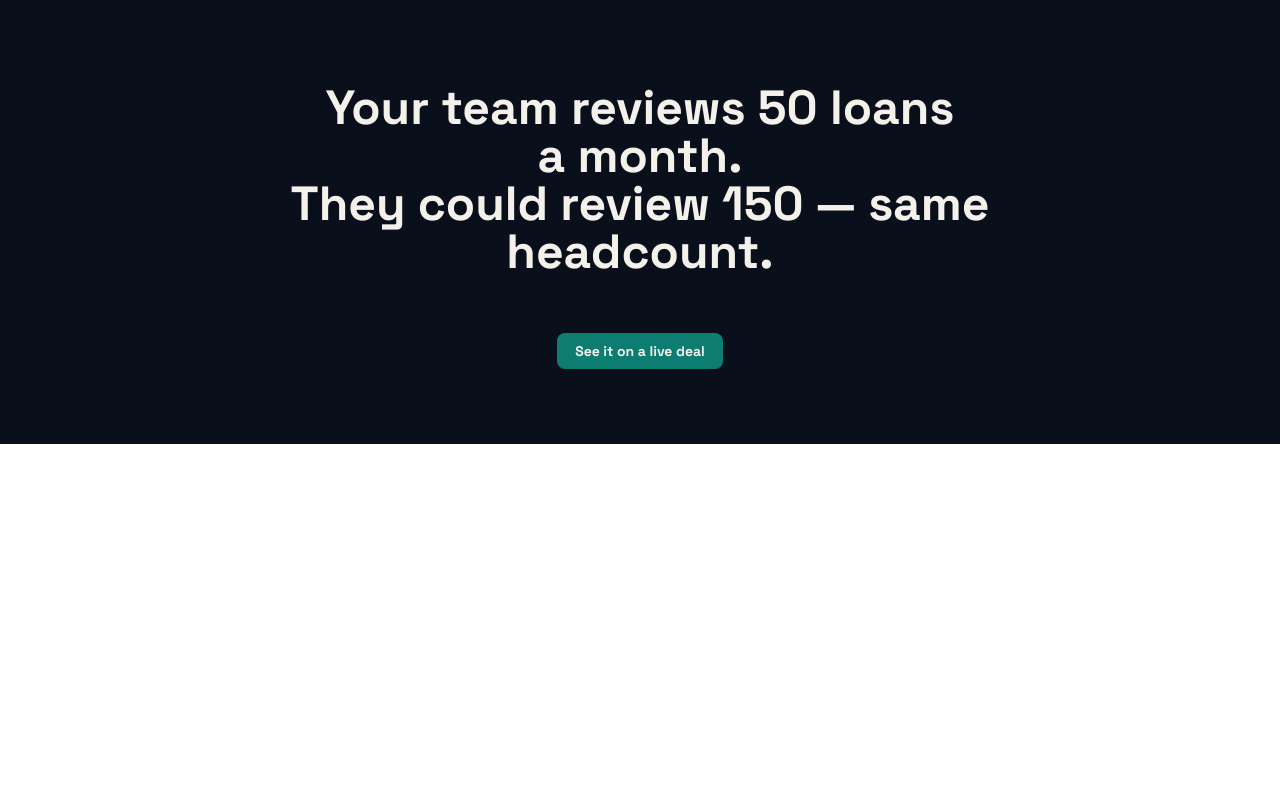
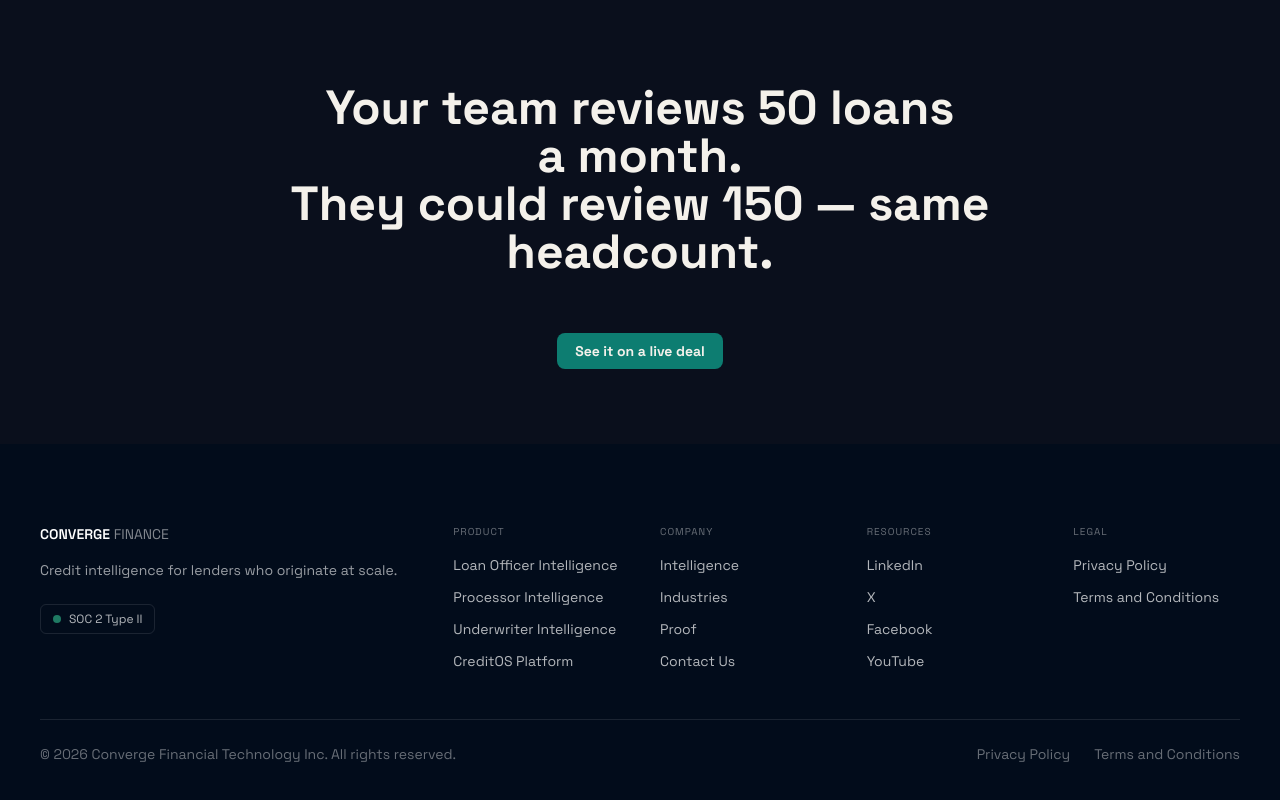
Before and after one commit to mtforstartups-hub/converge, a Next.js app: page / in a window 1280 px wide. Shown: the part 6854-7654 px from the top of the page. Before the commit the page ends 7298 px from the top, so only its background shows below. Built offline with nearby package versions, Linux system fonts and the light colour scheme.

Commit message:
added footer

```diff
--- a/app/layout.tsx
+++ b/app/layout.tsx
@@ -2,6 +2,7 @@ import type { Metadata } from "next";
 import { Fraunces, Space_Grotesk } from "next/font/google";
 import "./globals.css";
 import Header from "@/components/Header";
+import Footer from "@/components/Footer";
 
 const fraunces = Fraunces({
   variable: "--font-fraunces",
@@ -32,6 +33,7 @@ export default function RootLayout({
       <body className="min-h-full flex flex-col">
         <Header />
         <main>{children}</main>
+        <Footer />
       </body>
     </html>
   );
--- /dev/null
+++ b/components/Footer.tsx
@@ -0,0 +1,120 @@
+import Link from "next/link";
+
+export default function Footer() {
+  return (
+    <footer className="w-full bg-[#020C1B] text-white">
+      <div className="max-w-7xl mx-auto px-4 sm:px-6 lg:px-10 py-16 lg:py-20">
+        {/* TOP GRID */}
+        <div className="grid gap-10 md:grid-cols-2 lg:grid-cols-6">
+          {/* BRAND */}
+          <div className="lg:col-span-2">
+            <div className="text-sm font-semibold mb-4">
+              CONVERGE{" "}
+              <span className="text-white/50 font-normal">FINANCE</span>
+            </div>
+
+            <p className="text-sm text-white/60 max-w-sm mb-6">
+              Credit intelligence for lenders who originate at scale.
+            </p>
+
+            {/* Badge */}
+            <div className="inline-flex items-center gap-2 border border-white/10 rounded-md px-3 py-1.5 text-xs text-white/70">
+              <span className="w-2 h-2 rounded-full bg-[#1F7A63]" />
+              SOC 2 Type II
+            </div>
+          </div>
+
+          {/* PRODUCT */}
+          <div>
+            <p className="text-[10px] uppercase tracking-widest text-white/40 mb-4">
+              Product
+            </p>
+            <ul className="flex flex-col gap-3 text-sm text-white/70">
+              <li>
+                <Link href="#">Loan Officer Intelligence</Link>
+              </li>
+              <li>
+                <Link href="#">Processor Intelligence</Link>
+              </li>
+              <li>
+                <Link href="#">Underwriter Intelligence</Link>
+              </li>
+              <li>
+                <Link href="#">CreditOS Platform</Link>
+              </li>
+            </ul>
+          </div>
+
+          {/* COMPANY */}
+          <div>
+            <p className="text-[10px] uppercase tracking-widest text-white/40 mb-4">
+              Company
+            </p>
+            <ul className="flex flex-col gap-3 text-sm text-white/70">
+              <li>
+                <Link href="#">Intelligence</Link>
+              </li>
+              <li>
+                <Link href="#">Industries</Link>
+              </li>
+              <li>
+                <Link href="#">Proof</Link>
+              </li>
+              <li>
+                <Link href="#">Contact Us</Link>
+              </li>
+            </ul>
+          </div>
+
+          {/* RESOURCES */}
+          <div>
+            <p className="text-[10px] uppercase tracking-widest text-white/40 mb-4">
+              Resources
+            </p>
+            <ul className="flex flex-col gap-3 text-sm text-white/70">
+              <li>
+                <Link href="#">LinkedIn</Link>
+              </li>
+              <li>
+                <Link href="#">X</Link>
+              </li>
+              <li>
+                <Link href="#">Facebook</Link>
+              </li>
+              <li>
+                <Link href="#">YouTube</Link>
+              </li>
+            </ul>
+          </div>
+
+          {/* LEGAL */}
+          <div>
+            <p className="text-[10px] uppercase tracking-widest text-white/40 mb-4">
+              Legal
+            </p>
+            <ul className="flex flex-col gap-3 text-sm text-white/70">
+              <li>
+                <Link href="#">Privacy Policy</Link>
+              </li>
+              <li>
+                <Link href="#">Terms and Conditions</Link>
+              </li>
+            </ul>
+          </div>
+        </div>
+
+        {/* DIVIDER */}
+        <div className="border-t border-white/10 mt-12 pt-6 flex flex-col md:flex-row md:items-center md:justify-between gap-4 text-sm text-white/40">
+          {/* LEFT */}
+          <p>© 2026 Converge Financial Technology Inc. All rights reserved.</p>
+
+          {/* RIGHT */}
+          <div className="flex gap-6">
+            <Link href="#">Privacy Policy</Link>
+            <Link href="#">Terms and Conditions</Link>
+          </div>
+        </div>
+      </div>
+    </footer>
+  );
+}
```
